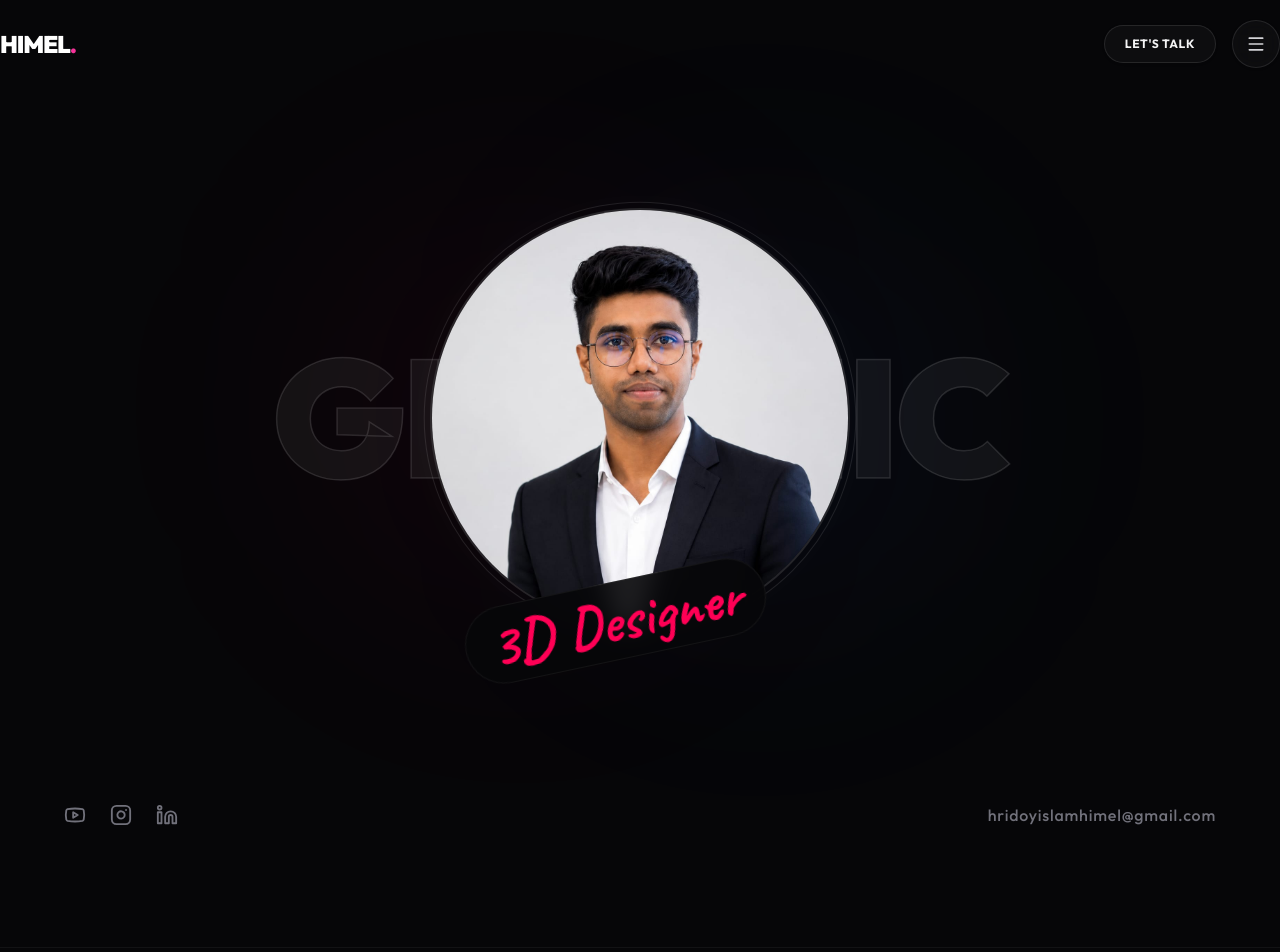
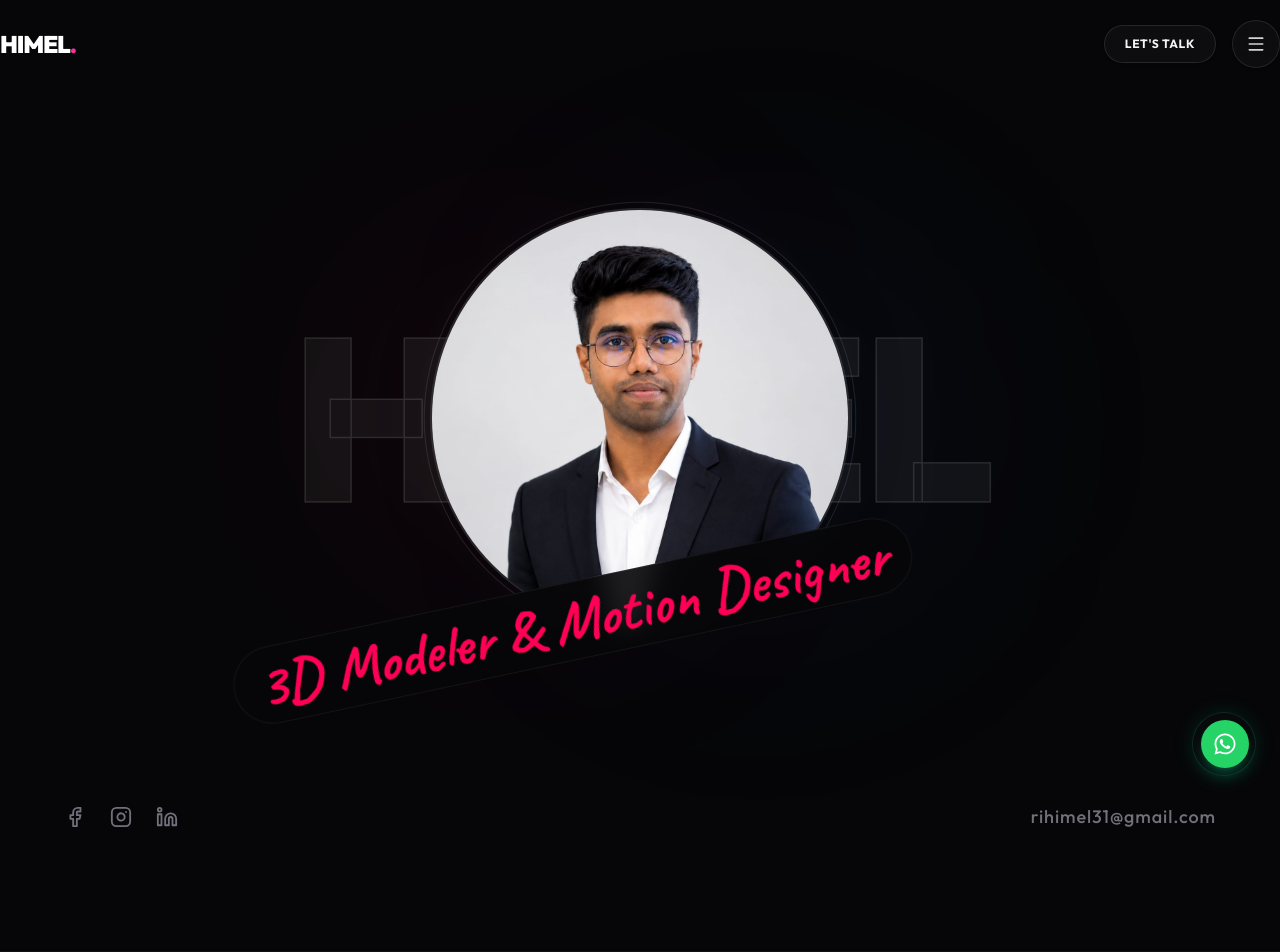
Before and after one commit to MISFOfficial/Himel-Backend-Nest.js, a Next.js app: page / in a window 1280 px wide. Shown: the top 952 px of the page. Built offline with nearby package versions, Linux system fonts and the light colour scheme.

Commit message:
feat: add WhatsApp contact component and update Hero section profile links and text

```diff
--- a/app/_Component/HeroSecton/Hero.tsx
+++ b/app/_Component/HeroSecton/Hero.tsx
@@ -1,7 +1,14 @@
 "use client";
 
 import React, { useLayoutEffect, useRef } from "react";
-import { Youtube, Instagram, Linkedin, Mail, Sparkles } from "lucide-react";
+import {
+  Youtube,
+  Instagram,
+  Linkedin,
+  Mail,
+  Sparkles,
+  Facebook,
+} from "lucide-react";
 import himel from "@/public/profile.jpeg";
 import Image from "next/image";
 import gsap from "gsap";
@@ -87,10 +94,10 @@ export default function Hero() {
           className="absolute inset-0 flex items-center justify-center select-none pointer-events-none z-0"
         >
           <h1
-            className="text-[15vw] sm:text-[13vw] font-black uppercase tracking-tight text-white/[0.05] leading-none"
+            className="text-[15vw] sm:text-[18vw] font-black uppercase tracking-tight text-white/[0.05] leading-none"
             style={{ WebkitTextStroke: "1.5px rgba(255, 255, 255, 0.12)" }}
           >
-            GRAPHIC
+            HIMEL
           </h1>
         </div>
 
@@ -119,7 +126,7 @@ export default function Hero() {
             className="absolute -bottom-6 sm:-bottom-8 left-1/2 -translate-x-1/2 z-20 select-none bg-bg-site/90 backdrop-blur-md px-6 py-2 rounded-full border border-white/5 shadow-lg"
           >
             <span className="font-caveat text-4xl sm:text-6xl text-[#ff0055] whitespace-nowrap">
-              3D Designer
+              3D Modeler & <br className="sm:hidden" /> Motion Designer
             </span>
           </div>
         </div>
@@ -131,18 +138,23 @@ export default function Hero() {
         <div ref={footerLeftRef} className="flex items-center gap-6">
           {[
             {
-              Icon: Youtube,
-              href: "https://www.youtube.com/",
-              color: "hover:text-red-500",
+              Icon: Facebook,
+              href: "https://www.facebook.com/himel33/",
+              color: "hover:text-blue-600",
             },
+            // {
+            //   Icon: Youtube,
+            //   href: "https://www.youtube.com/",
+            //   color: "hover:text-red-500",
+            // },
             {
               Icon: Instagram,
-              href: "https://www.instagram.com/",
+              href: "https://www.instagram.com/h.i.m.e.l.7/",
               color: "hover:text-pink-500",
             },
             {
               Icon: Linkedin,
-              href: "https://www.linkedin.com/",
+              href: "https://www.linkedin.com/in/hridoy-islam-himel-02103120b/",
               color: "hover:text-blue-500",
             },
           ].map(({ Icon, href, color }, idx) => (
@@ -161,11 +173,9 @@ export default function Hero() {
         {/* Email Address (Right) */}
         <div
           ref={footerRightRef}
-          className="text-sm sm:text-base font-medium tracking-wider text-zinc-500 hover:text-white transition-colors duration-300"
+          className="text-sm sm:text-lg font-medium tracking-wider text-zinc-500 hover:text-white transition-colors duration-300"
         >
-          <a href="mailto:hridoyislamhimel@gmail.com">
-            hridoyislamhimel@gmail.com
-          </a>
+          <a href="mailto:rihimel31@gmail.com">rihimel31@gmail.com</a>
         </div>
       </div>
     </section>
--- /dev/null
+++ b/app/_Component/WhatApp/WhatApp.tsx
@@ -0,0 +1,36 @@
+"use client";
+
+import React from "react";
+
+export default function WhatApp() {
+  // Replace with the user's actual phone number (including country code, e.g., 88017xxxxxxxx)
+  const whatsappNumber = "8801957151337";
+  const whatsappUrl = `https://wa.me/${whatsappNumber}`;
+
+  return (
+    <a
+      href={whatsappUrl}
+      target="_blank"
+      rel="noopener noreferrer"
+      aria-label="Contact on WhatsApp"
+      className="fixed bottom-6 right-6 z-50 group flex items-center justify-between bg-zinc-950/80 hover:bg-zinc-900/90 border border-emerald-500/20 hover:border-emerald-500/50 rounded-full backdrop-blur-md shadow-[0_0_20px_rgba(16,185,129,0.15)] hover:shadow-[0_0_30px_rgba(16,185,129,0.4)] transition-all duration-500 hover:scale-105 active:scale-95 w-16 h-16 hover:w-40 p-2 hover:pl-5 hover:pr-2"
+    >
+      <span className="max-w-0 opacity-0 overflow-hidden whitespace-nowrap text-sm font-mono uppercase tracking-wider text-emerald-400 transition-all duration-500 group-hover:max-w-[75px] group-hover:opacity-100 font-bold">
+        WhatsApp
+      </span>
+      <div className="relative w-12 h-12 flex-shrink-0 flex items-center justify-center bg-[#25D366] rounded-full text-white shadow-lg shadow-emerald-500/30 group-hover:bg-[#20ba56] transition-colors duration-300">
+        {/* Pulsing ring effect */}
+        <span className="absolute inset-0 rounded-full bg-emerald-500/40 animate-ping opacity-75 pointer-events-none" />
+
+        {/* WhatsApp SVG Icon */}
+        <svg
+          viewBox="0 0 448 512"
+          className="relative z-10 w-6 h-6 fill-current text-white"
+          xmlns="http://www.w3.org/2000/svg"
+        >
+          <path d="M380.9 97.1C339 55.1 283.2 32 223.9 32c-122.4 0-222 99.6-222 222 0 39.1 10.2 77.3 29.6 111L0 480l117.7-30.9c32.4 17.7 68.9 27 106.1 27h.1c122.3 0 224.1-99.6 224.1-222 0-59.3-25.2-115-67.1-157zm-157 341.6c-33.2 0-65.7-8.9-94-25.7l-6.7-4-69.8 18.3L72 359.2l-4.4-7c-18.5-29.4-28.2-63.3-28.2-98.2 0-101.7 82.8-184.5 184.6-184.5 49.3 0 95.6 19.2 130.4 54.1 34.8 34.9 56.2 81.2 56.1 130.5 0 101.8-84.9 184.6-186.6 184.6zm101.2-138.2c-5.5-2.8-32.8-16.2-37.9-18-5.1-1.9-8.8-2.8-12.5 2.8-3.7 5.6-14.3 18-17.6 21.8-3.2 3.7-6.5 4.2-12 1.4-32.6-16.3-54-29.1-75.5-66-5.7-9.8 5.7-9.1 16.3-30.3 1.8-3.7.9-6.9-.5-9.7-1.4-2.8-12.5-30.1-17.1-41.2-4.5-10.8-9.1-9.3-12.5-9.5-3.2-.2-6.9-.2-10.6-.2-3.7 0-9.7 1.4-14.8 6.9-5.1 5.6-19.4 19-19.4 46.3 0 27.3 19.9 53.7 22.6 57.4 2.8 3.7 39.1 59.7 94.8 83.8 35.2 15.2 49 16.5 66.6 13.9 10.7-1.6 32.8-13.4 37.4-26.4 4.6-13 4.6-24.1 3.2-26.4-1.3-2.5-5-3.9-10.5-6.6z" />
+        </svg>
+      </div>
+    </a>
+  );
+}
--- a/app/layout.tsx
+++ b/app/layout.tsx
@@ -4,6 +4,7 @@ export const dynamic = "force-dynamic";
 import "./globals.css";
 
 import { Toaster } from "sonner";
+import WhatApp from "./_Component/WhatApp/WhatApp";
 
 export default function RootLayout({
   children,
@@ -15,6 +16,7 @@ export default function RootLayout({
       <body className="antialiased overflow-x-hidden">
         {/* <VideoResume /> */}
         <main className="relative z-10">{children}</main>
+        <WhatApp />
       </body>
     </html>
   );
```
